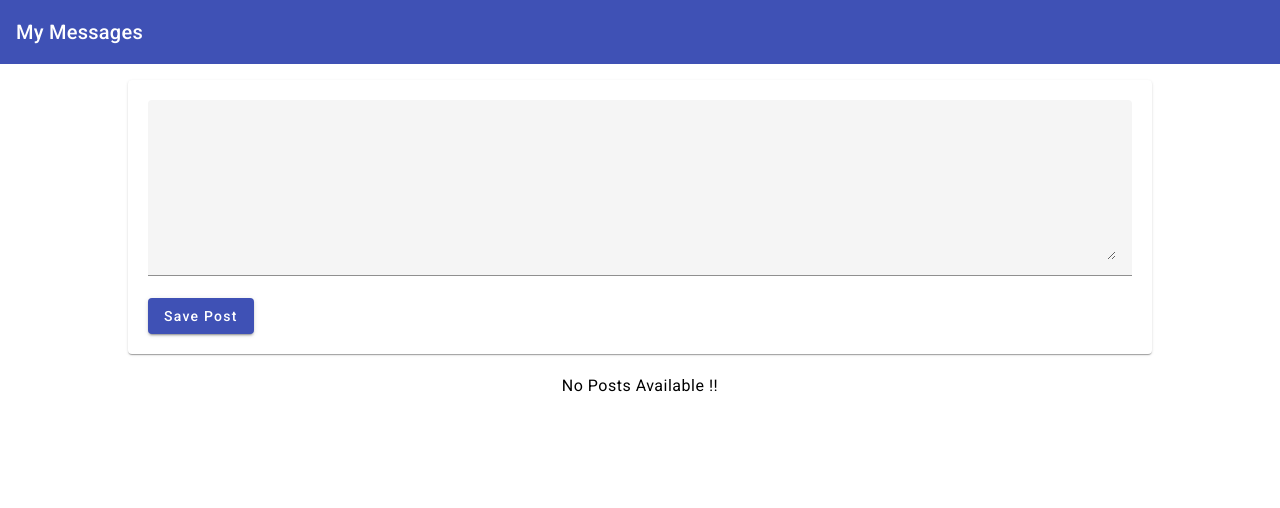
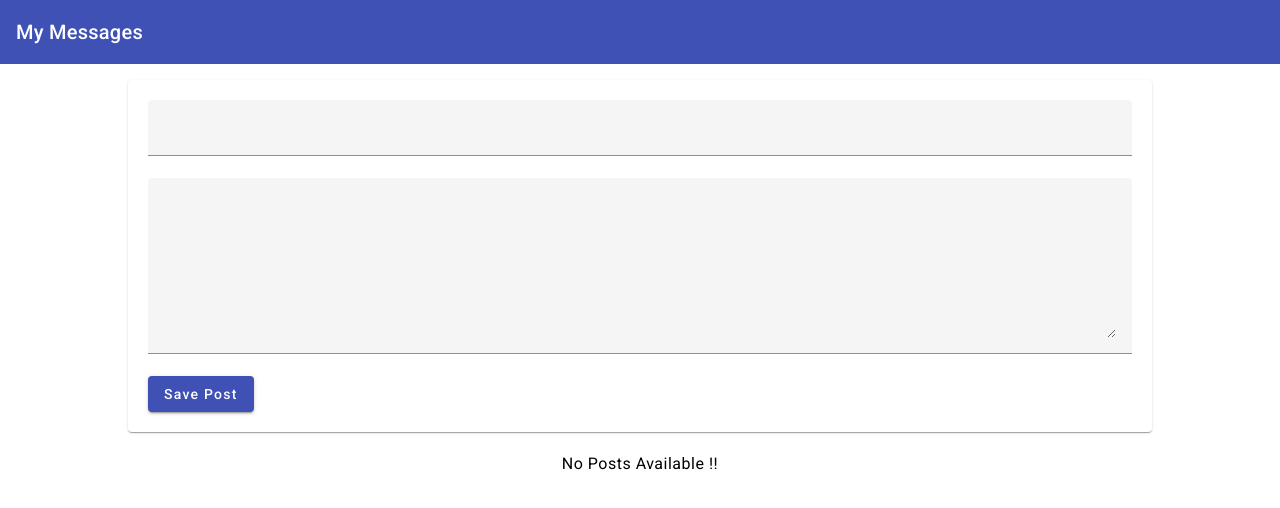
Before and after one commit to MEGHA2507/Post-MEAN-App, an Angular app: page / in a window 1280 px wide. Shown: the top 508 px of the page. Built offline with nearby package versions, Linux system fonts and the light colour scheme.

Commit message:
added data exchange in components

```diff
--- a/src/app/app.component.html
+++ b/src/app/app.component.html
@@ -1,5 +1,5 @@
 <app-header></app-header>
 <main>
-  <app-post-create></app-post-create>
-  <app-post-list></app-post-list>
+  <app-post-create (addPost)="postAdded($event)"></app-post-create>
+  <app-post-list [posts]="postsList"></app-post-list>
 </main>
--- a/src/app/app.component.ts
+++ b/src/app/app.component.ts
@@ -1,4 +1,4 @@
-import { Component } from '@angular/core';
+import { Component, Input } from '@angular/core';
 
 @Component({
   selector: 'app-root',
@@ -7,4 +7,10 @@ import { Component } from '@angular/core';
 })
 export class AppComponent {
   title = 'mean-course';
+  postsList: Array<{title: string, content: string}>=[];
+
+  postAdded(post: any){
+    console.log(post);
+    this.postsList.push(post);
+  }
 }
--- a/src/app/posts/post-create/post-create.component.html
+++ b/src/app/posts/post-create/post-create.component.html
@@ -6,9 +6,15 @@
 
 <!-- <textarea rows="6" [(ngModel)]="enteredValue"></textarea> -->
 <mat-card>
+
   <mat-form-field class="example-full-width">
 
-    <textarea matInput  rows="6" [(ngModel)]="enteredValue"></textarea>
+    <input matInput  [(ngModel)]="enteredTitle"  [(ngModel)]="enteredTitle"/>
+  </mat-form-field>
+
+  <mat-form-field class="example-full-width">
+
+    <textarea matInput  rows="6" [(ngModel)]="enteredContent"></textarea>
   </mat-form-field>
 
   <span>
--- a/src/app/posts/post-create/post-create.component.ts
+++ b/src/app/posts/post-create/post-create.component.ts
@@ -1,4 +1,4 @@
-import { Component } from '@angular/core';
+import { Component, EventEmitter, Output } from '@angular/core';
 
 @Component({
   selector: 'app-post-create',
@@ -8,7 +8,10 @@ import { Component } from '@angular/core';
 export class PostCreateComponent {
 
   newPost = 'NO CONTENT';
-  enteredValue = '';
+  enteredContent = '';
+  enteredTitle = '';
+
+  @Output() addPost = new EventEmitter();
 
   // onAddPost(postData: HTMLTextAreaElement){
   //   console.dir(postData);
@@ -19,8 +22,11 @@ export class PostCreateComponent {
 
   onAddPost(){
 
+  //  // alert("Post added !!");
+  //   this.newPost = this.enteredContent;
 
-   // alert("Post added !!");
-    this.newPost = this.enteredValue;
+  const post = {title: this.enteredTitle, content: this.enteredContent};
+
+  this.addPost.emit(post);
   }
 }
--- a/src/app/posts/post-list/post-list.component.ts
+++ b/src/app/posts/post-list/post-list.component.ts
@@ -1,4 +1,4 @@
-import { Component } from '@angular/core';
+import { Component, Input } from '@angular/core';
 
 @Component({
   selector: 'app-post-list',
@@ -7,7 +7,7 @@ import { Component } from '@angular/core';
 })
 export class PostListComponent {
 
-  posts: Array<{title: string, content: string}>=[
+  @Input() posts: Array<{title: string, content: string}>=[
     //   {title: 'First Post', content: 'This is the post content'},
     // {title: 'Second Post', content: 'This is the post content'},
     // {title: 'Third Post', content: 'This is the post content'}
```
